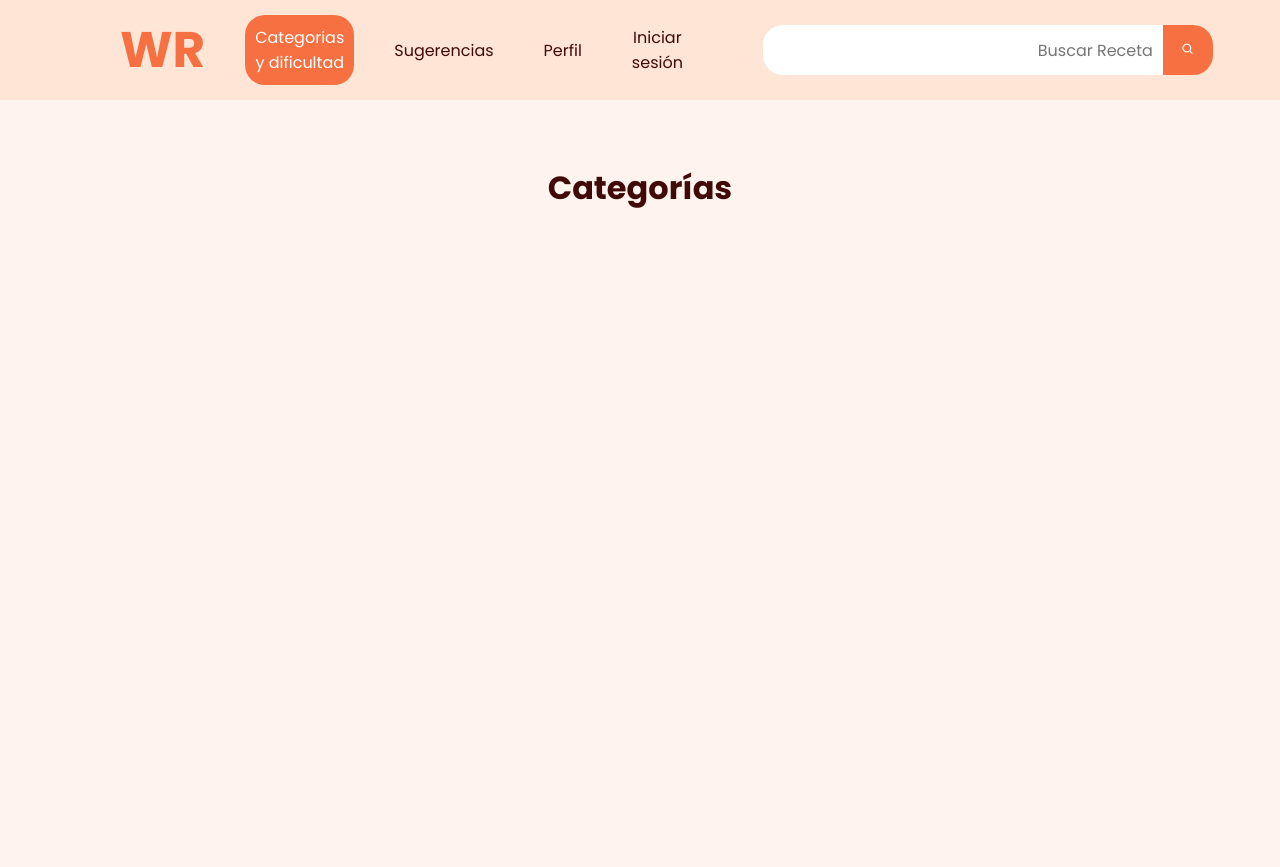
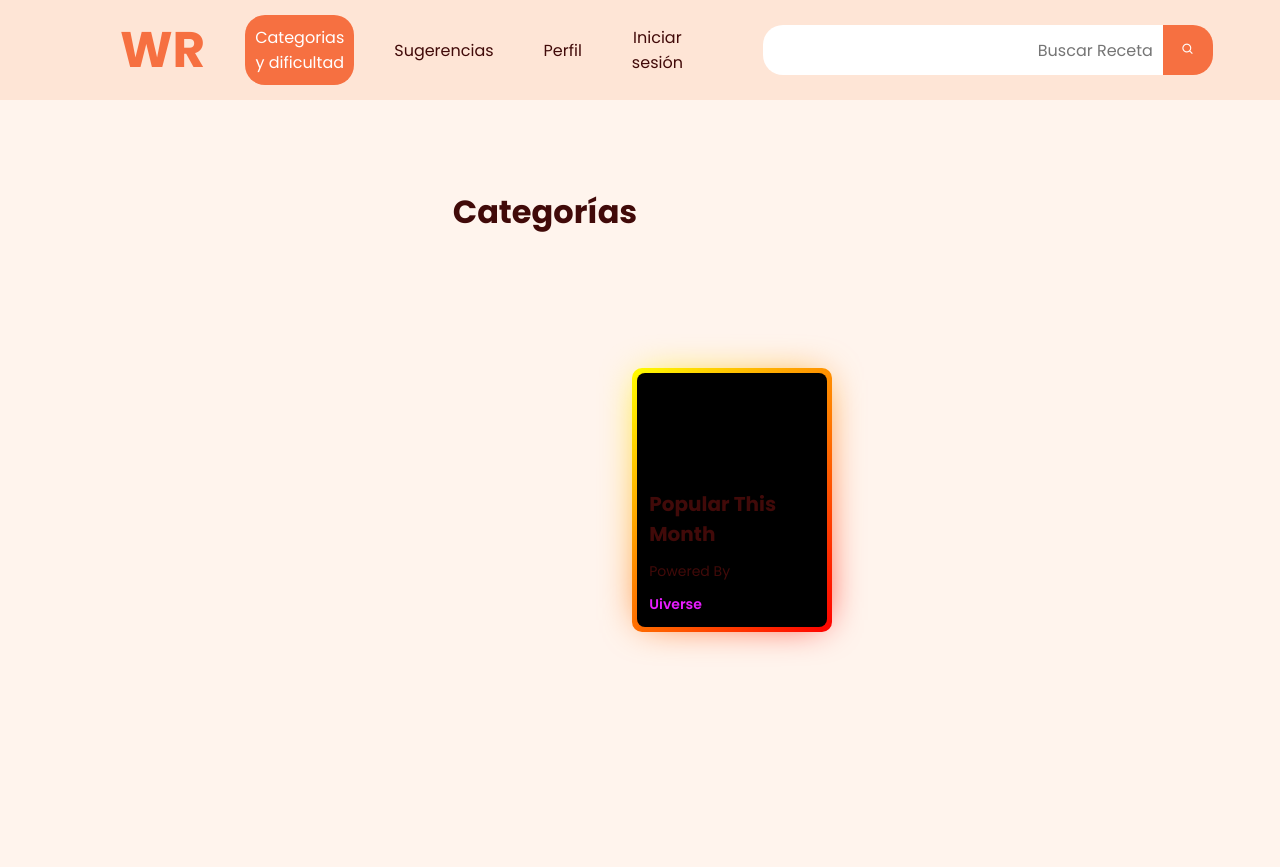
Before and after one commit to Misael-Barajas/WikiRecetas, a Flask app: page /categorias in a window 1280 px wide. Shown: the top 867 px of the page. Run offline with Flask 3, Linux system fonts and the light colour scheme.

Commit message:
naipers para las categorias

```diff
--- a/static/style.css
+++ b/static/style.css
@@ -164,8 +164,72 @@ main {
 /* Categoria y dificultad */
 .categoriaPlatos h1{
   display: flex;
-  transform: translate(0, -650%);
+  transform: translate(0, -600%);
 }
+
+.card {
+  position: relative;
+  width: 190px;
+  height: 254px;
+  background-color: #000;
+  display: flex;
+  flex-direction: column;
+  justify-content: end;
+  padding: 12px;
+  gap: 12px;
+  border-radius: 8px;
+  cursor: pointer;
+}
+
+.card::before {
+  content: "";
+  position: absolute;
+  inset: 0;
+  left: -5px;
+  margin: auto;
+  width: 200px;
+  height: 264px;
+  border-radius: 10px;
+  background: linear-gradient(-45deg, red 0%, yellow 100%);
+  z-index: -10;
+  pointer-events: none;
+  transition: all 0.6s cubic-bezier(0.175, 0.885, 0.32, 1.275);
+}
+
+.card::after {
+  content: "";
+  z-index: -1;
+  position: absolute;
+  inset: 0;
+  background: linear-gradient(-45deg, red 0%, yellow 100%);
+  transform: translate3d(0, 0, 0) scale(0.95);
+  filter: blur(20px);
+}
+
+.heading {
+  font-size: 20px;
+  text-transform: capitalize;
+  font-weight: 700;
+}
+
+.card p:not(.heading) {
+  font-size: 14px;
+}
+
+.card p:last-child {
+  color: #e81cff;
+  font-weight: 600;
+}
+
+.card:hover::after {
+  filter: blur(30px);
+}
+
+.card:hover::before {
+  transform: rotate(-90deg) scaleX(1.34) scaleY(0.77);
+}
+
+
 
 .sectionsHeader {
   justify-content: center;
--- a/templates/categorias.html
+++ b/templates/categorias.html
@@ -5,6 +5,10 @@ Categorias
 {% block content %}
 <main class="categoriaPlatos">
     <h1>Categorías</h1>
-
+    <div class="card">
+        <p class="heading">Popular this month</p>
+        <p>Powered By</p>
+        <p>Uiverse</p>
+    </div>
 </main>
 {% endblock %}
```
